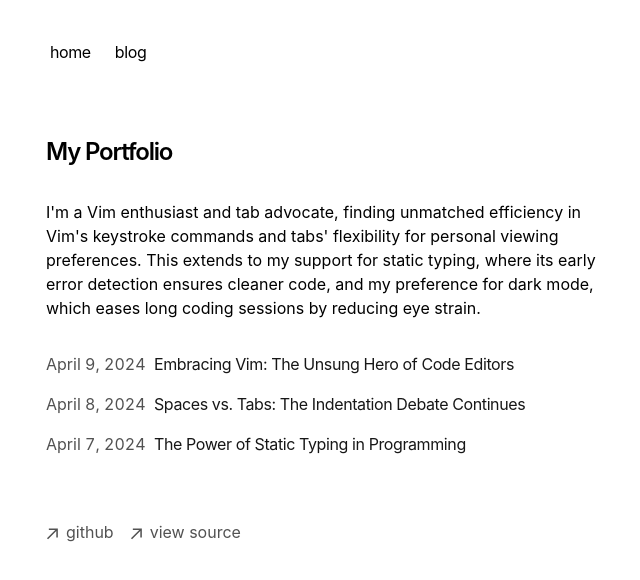
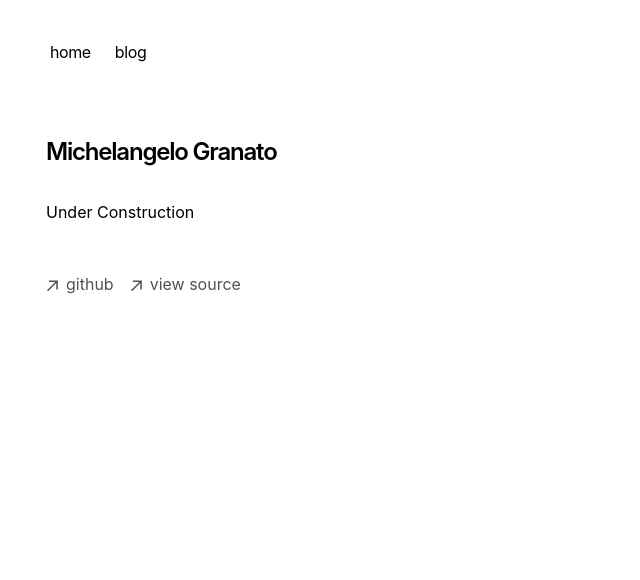
Before and after one commit to Michelangelo-Granato/michelangelo-portfolio, a Next.js app: page / in a window 1280 px wide. Shown: the top 580 px of the page, without its empty margins (306-946 px from the left). Built offline with nearby package versions, Linux system fonts and the light colour scheme.

Commit message:
update landing

```diff
--- a/app/page.tsx
+++ b/app/page.tsx
@@ -4,18 +4,14 @@ export default function Page() {
   return (
     <section>
       <h1 className="mb-8 text-2xl font-semibold tracking-tighter">
-        My Portfolio
+        Michelangelo Granato
       </h1>
       <p className="mb-4">
-        {`I'm a Vim enthusiast and tab advocate, finding unmatched efficiency in
-        Vim's keystroke commands and tabs' flexibility for personal viewing
-        preferences. This extends to my support for static typing, where its
-        early error detection ensures cleaner code, and my preference for dark
-        mode, which eases long coding sessions by reducing eye strain.`}
+        {`Under Construction`}
       </p>
-      <div className="my-8">
+      {/* <div className="my-8">
         <BlogPosts />
-      </div>
+      </div> */}
     </section>
   )
 }
```
Also changed, not shown: app/layout.tsx (+7 -4 lines).
